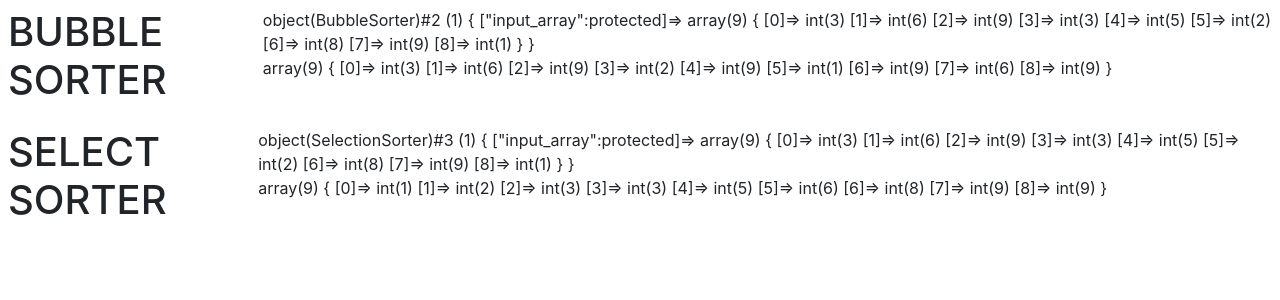
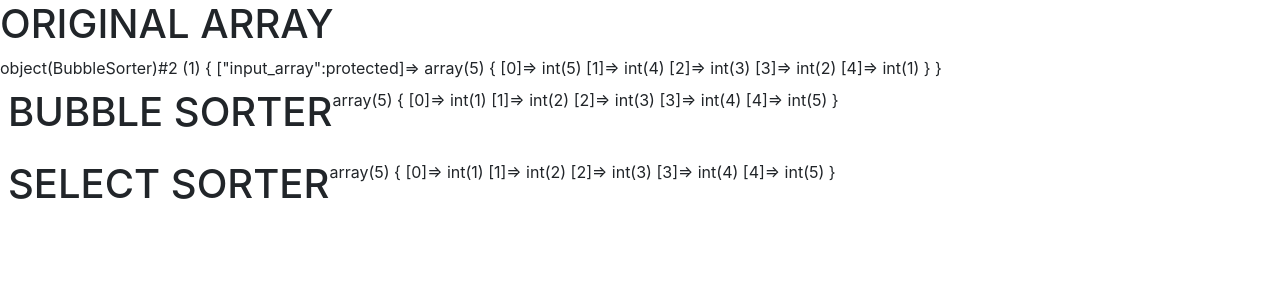
Before and after one commit to RebecaLozrey/php-algorithms, a PHP site: page / in a window 1280 px wide. Shown: the top 300 px of the page. Run offline with PHP 8.4, Linux system fonts and the light colour scheme; some libraries are stand-ins or nearby versions.

Commit message:
bubble sort fix

```diff
--- a/includes/bubble_sort.inc.php
+++ b/includes/bubble_sort.inc.php
@@ -1,4 +1,11 @@
 <?php
+//  4   5   3   9   1
+//  each pass iterate from 0 to 3 only
+//  if you didnt swap any item, the array is sorted
+//  perform as many passes until the array is sorted
+//  worst case scenario, descending array, four passes will be performed
+
+
 
 class BubbleSorter{
     protected $input_array;
@@ -8,25 +15,29 @@ class BubbleSorter{
      public function bubble_sort(){
         $current_array = $this->input_array;
         $size = sizeof($current_array);
-        $isSorted = true;
+        $last_index = array_key_last($current_array);
+
 
         if (isset($current_array) && $size > 1)
-            for($j = 0; $j < ($size - 1); $j++){
-                for($i = 0; $i < ($size - 1); $i++){
+            for($j = 0; $j <= $last_index; $j++){
+                $is_sorted = true;
+                for($i = 0; $i < $last_index; $i++){
                     if ($current_array[$i + 1] >= $current_array[$i]
                     ) continue;
-
-                        $second = $current_array[$i+1];
-                        $current_array[$i + 1]=$current_array[$i];
-                        $current_array[$i]=$current_array[$second];
-                        $isSorted = false;
+                    $is_sorted = false;
+                    $this->swap($current_array, $i , $i + 1);
 
                 }
-                if ($isSorted = true) return $current_array;
+                if ($is_sorted == true) return $current_array;
             }
         else return $current_array;
     }
 
+    private function swap(&$array, $first_index, $second_index){
+        $temp = $array[$second_index];
+        $array[$second_index] = $array[$first_index];
+        $array[$first_index] = $temp;
+    }
 }
 
 
--- a/index.php
+++ b/index.php
@@ -23,14 +23,17 @@ include "includes/selection_sort.inc.php";
 </head>
 <body>
 <?php
-$array1 = array(3,6,9,3,5,2,8,9,1);
+$array1 = array(5,4,3,2,1);
+?>
+<h1>ORIGINAL ARRAY</h1>
+<?php
+$bubble_sorter = new BubbleSorter($array1);
+var_dump($bubble_sorter);
+echo "<br>";
 ?>
 <div class="d-inline-flex p-2">
 <h1>BUBBLE SORTER</h1>
 <?php
-$bubble_sorter = new BubbleSorter($array1);
-var_dump($bubble_sorter);
-echo "<br>";
 var_dump($bubble_sorter->bubble_sort());
 echo "<br>";
 echo "<br>";
@@ -41,8 +44,6 @@ echo "<br>";
 <h1>SELECT SORTER</h1>
 <?php
 $selection_sorter = new SelectionSorter($array1);
-var_dump($selection_sorter);
-echo "<br>";
 var_dump($selection_sorter->sel_sort());
 echo "<br>";
 echo "<br>";
```
